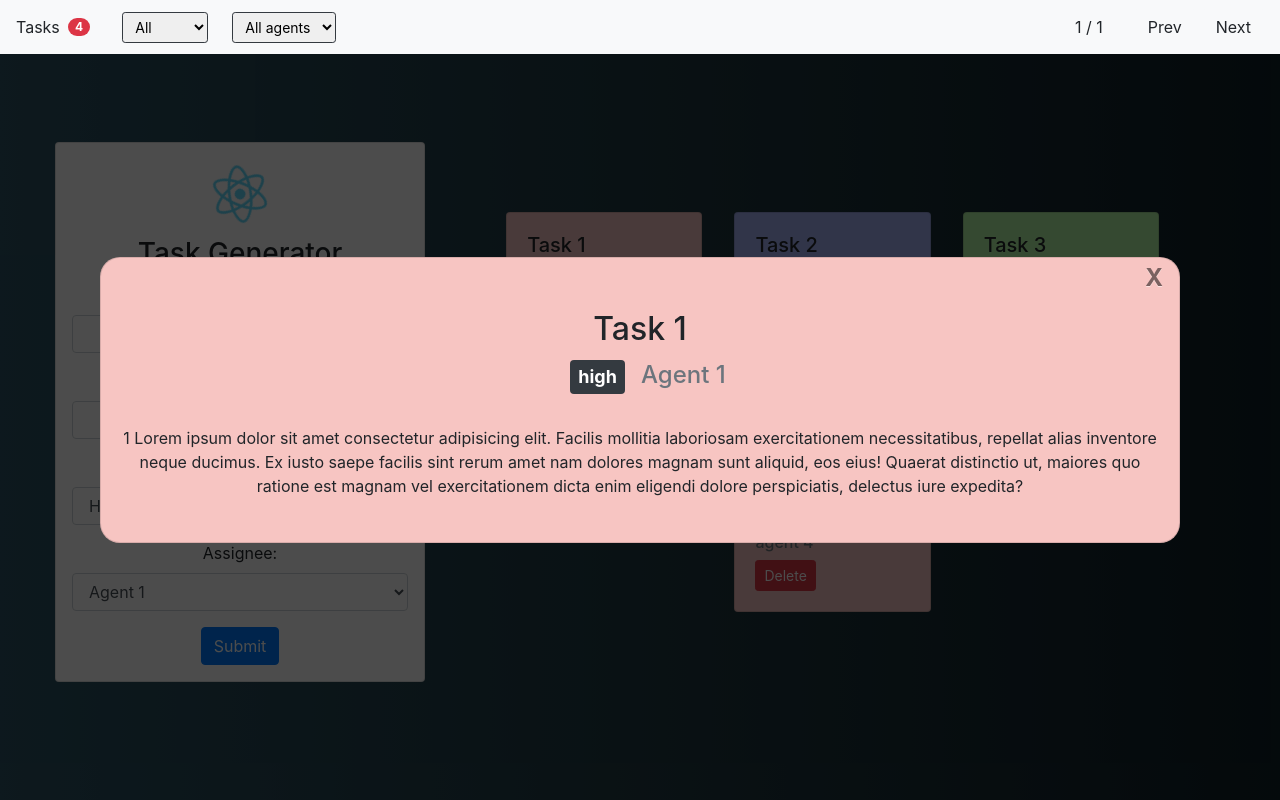
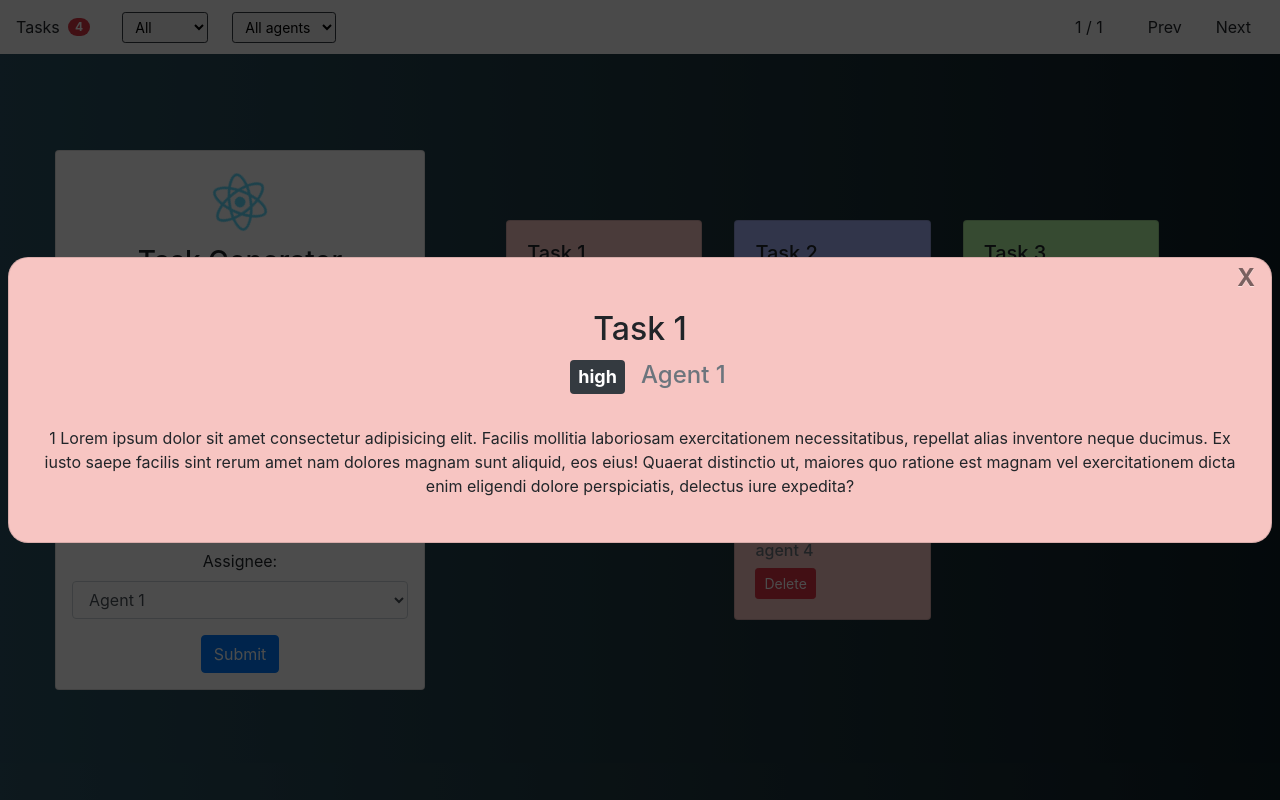
Before and after one commit to caceresfjulian/to_do_app, a React (Create React App) app: page / in a window 1280 px wide. Both pictures are taken after a click on the element "Task 1". Built offline with nearby package versions, Linux system fonts and the light colour scheme.

Commit message:
Adjust responsive details

```diff
--- a/src/components/App/App.css
+++ b/src/components/App/App.css
@@ -9,13 +9,7 @@ body {
   height: 70px;
 }
 
-#overlay {
-  height: 100%;
-  display: flex;
-
-}
-
-#overlay .card {
+ #overlayCard {
   border-radius: 20px;
 }
 
@@ -27,7 +21,7 @@ body {
   display: flex;
   align-items: center;
   justify-content: center;
-  height: 91vh;
+  height: 93vh;
   padding: 0;
   max-width: 1200px;
   margin: auto;
--- a/src/components/Detail/Detail.js
+++ b/src/components/Detail/Detail.js
@@ -19,10 +19,10 @@ class Detail extends React.Component {
             show = "d-none"
         }
         return (
-            <div className={show} style={{ backgroundColor: 'rgba(0, 0, 0, 0.70)', height: '100vh', width: '100vw', zIndex: '10', position: "absolute", top: 0, left: 0, show}}>
-                <div className="container" id="overlay">
-                        <div className="col align-self-center">
-                           <div className="card" style={this.applyColor(this.props.info.priority)}>
+            <div className={show} style={{ backgroundColor: 'rgba(0, 0, 0, 0.70)', height: '100vh', width: '100vw', zIndex: '11', position: "fixed", top: 0, left: 0}}>
+                <div className="h-100 d-flex">
+                        <div className="col align-self-center m-2 p-0">
+                           <div id="overlayCard" className="card" style={this.applyColor(this.props.info.priority)}>
                            <span className="text-right mx-3 mt-2 close" onClick={ () => this.props.onClick(this.props.info.title, this.props.info.description, this.props.info.assignee, this.props.info.priority )}>X</span>
                                 <div className="card-body text-center mb-4">
                                     <div className="card-title"><h2>{this.props.info.title}</h2></div>
```
